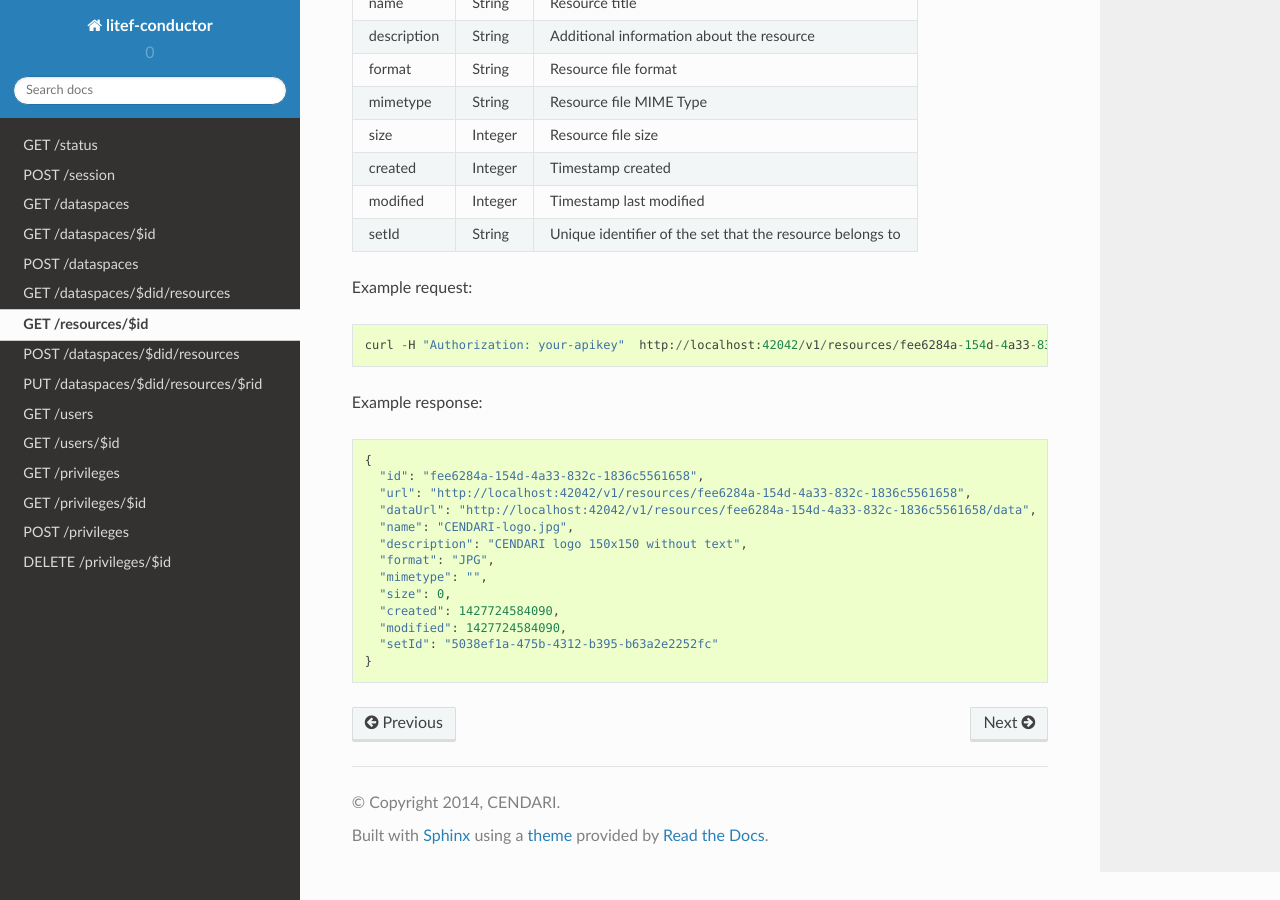
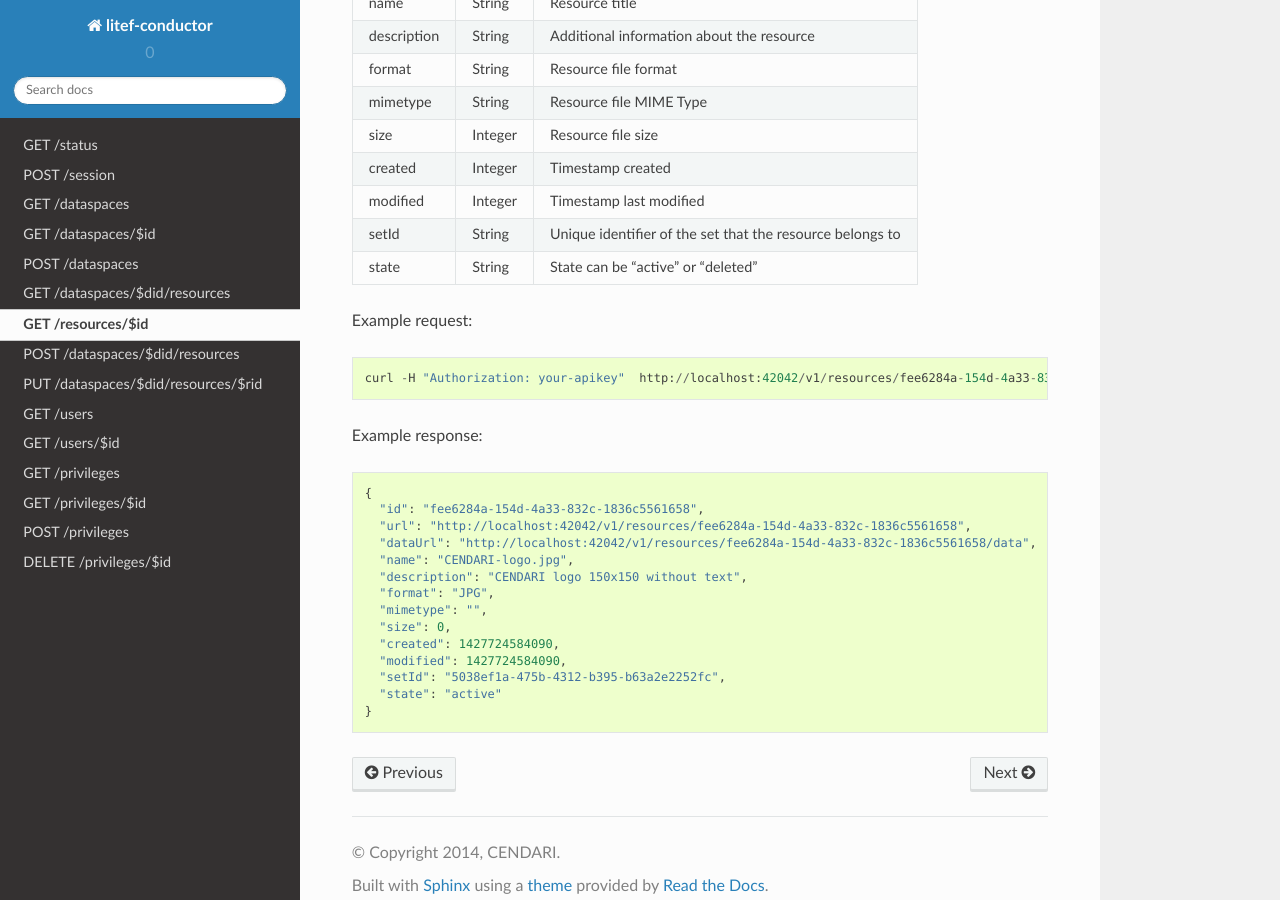
Before and after one commit to CENDARI/litef-conductor, a Sphinx documentation site: the page built from docs/resources/get-resources-id.rst, in a window 1280 px wide and 900 px high, scrolled down 540 px. Built offline with Sphinx 7.4.7 and the Read the Docs theme 2.0.0, drawn with Linux system fonts in a browser that asks for light colours.

Commit message:
resource status added to the API responses

```diff
--- a/docs/conf.py
+++ b/docs/conf.py
@@ -28,7 +28,7 @@ import os
 # Add any Sphinx extension module names here, as strings. They can be
 # extensions coming with Sphinx (named 'sphinx.ext.*') or your custom
 # ones.
-extensions = ['sphinxcontrib.httpdomain']
+extensions = []
 
 # Add any paths that contain templates here, relative to this directory.
 templates_path = ['_templates']
--- a/docs/requirements.txt
+++ b/docs/requirements.txt
@@ -1,4 +1,3 @@
 sphinx==1.2.3
 sphinx_rtd_theme==0.1.6
 pygments==1.6
-sphinxcontrib-httpdomain==1.3.0
--- a/docs/resources/get-resources-id.rst
+++ b/docs/resources/get-resources-id.rst
@@ -27,6 +27,7 @@ size            Integer Resource file size
 created         Integer Timestamp created
 modified        Integer Timestamp last modified
 setId           String  Unique identifier of the set that the resource belongs to
+state           String  State can be "active" or "deleted"
 ==============  ======= ==========================================
 
 Example request::
@@ -46,5 +47,6 @@ Example response::
       "size": 0,
       "created": 1427724584090,
       "modified": 1427724584090,
-      "setId": "5038ef1a-475b-4312-b395-b63a2e2252fc"
+      "setId": "5038ef1a-475b-4312-b395-b63a2e2252fc",
+      "state": "active"
     }
--- a/docs/resources/get-resources.rst
+++ b/docs/resources/get-resources.rst
@@ -36,6 +36,7 @@ size            Integer Resource file size
 created         Integer Timestamp created
 modified        Integer Timestamp last modified
 setId           String  Unique identifier of the set that the resource belongs to
+state           String  State can be "active" or "deleted"
 ==============  ======= ==========================================
 
 Example request (with the next page, resources that belong to a dataspace)::
@@ -58,7 +59,8 @@ Example response::
         "size": 0,
         "created": 1427724584090,
         "modified": 1427724584090,
-        "setId": "5038ef1a-475b-4312-b395-b63a2e2252fc"
+        "setId": "5038ef1a-475b-4312-b395-b63a2e2252fc",
+        "state": "active"
       }, ...],
       "end": false
     }
--- a/docs/resources/post-resources.rst
+++ b/docs/resources/post-resources.rst
@@ -19,6 +19,7 @@ name            String  Resource title
 format          String  File format (XML, RDF, JSON, JPG, ...)
 description     String  Additional information about the resource
 setId           String  If setId is not specified, a new set will be created and the resource will be assigned to it
+state           String  State can be "active" or "deleted"
 =============== ======= ===========
 
 Response JSON object:
@@ -61,5 +62,6 @@ Example response::
       "size": 0,
       "created": 1427724584090,
       "modified": 1427724584090,
-      "setId": "5038ef1a-475b-4312-b395-b63a2e2252fc"
+      "setId": "5038ef1a-475b-4312-b395-b63a2e2252fc",
+      "state": "active"
     }
--- a/docs/resources/put-resources-id.rst
+++ b/docs/resources/put-resources-id.rst
@@ -37,6 +37,7 @@ size            Integer Resource file size
 created         Integer Timestamp created
 modified        Integer Timestamp last modified
 setId           String  Unique identifier of the set that the resource belongs to
+state           String  State can be "active" or "deleted"
 ==============  ======= ==========================================
 
 Example request::
@@ -61,5 +62,6 @@ Example response::
       "size": 0,
       "created": 1427724584090,
       "modified": 1427724584090,
-      "setId": "5038ef1a-475b-4312-b395-b63a2e2252fc"
+      "setId": "5038ef1a-475b-4312-b395-b63a2e2252fc",
+      "state": "active"
     }
```
Also changed, not shown: 1 other file.
